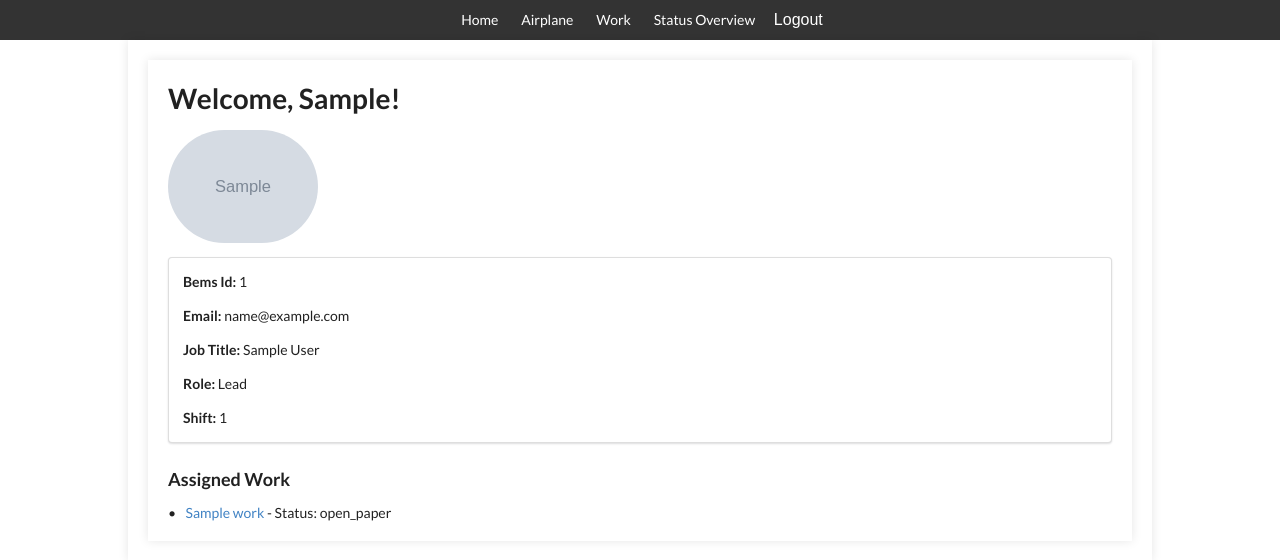
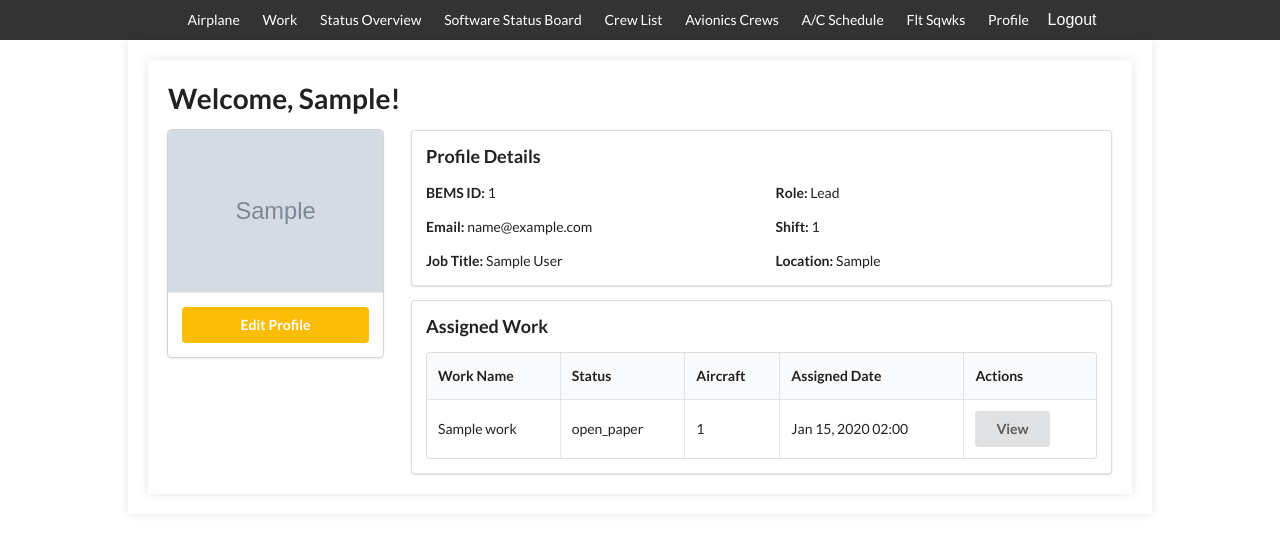
Before and after one commit to rSchleckser/avionics-status-board, a Django app: page /users/profile/ in a window 1280 px wide. Shown: the top 560 px of the page. Run offline with Django 5.2, Linux system fonts and the light colour scheme; a user stored in the database is signed in; tables that the repository leaves empty hold one stand-in row (values such as "Sample post"); grey boxes marked "Sample" are stand-in pictures; some libraries are stand-ins or nearby versions.

Commit message:
feat: create edit page for profile, and assignment times on work model.

```diff
--- a/avionics_status_board/avionics_status_board/settings.py
+++ b/avionics_status_board/avionics_status_board/settings.py
@@ -115,7 +115,7 @@ AUTH_PASSWORD_VALIDATORS = [
 
 LANGUAGE_CODE = 'en-us'
 
-TIME_ZONE = 'UTC'
+TIME_ZONE = "America/Los_Angeles"
 
 USE_I18N = True
 
--- a/avionics_status_board/avionics_status_board/templates/base.html
+++ b/avionics_status_board/avionics_status_board/templates/base.html
@@ -58,10 +58,15 @@
 
   <nav>
     {% if user.is_authenticated %}
-    <a href="{% url 'users:profile' %}">Home</a>
     <a href="{% url 'airplane:list' %}">Airplane</a>
     <a href="{% url 'work:work-list' %}">Work</a>
     <a href="{% url 'work:status-overview' %}">Status Overview</a>
+    <a href="#">Software Status Board</a>
+    <a href="#">Crew List</a>
+    <a href="#">Avionics Crews</a>
+    <a href="#">A/C Schedule</a>
+    <a href="#">Flt Sqwks</a>
+    <a href="{% url 'users:profile' %}">Profile</a>
     <form class="logout-form" action="{% url 'users:logout' %}" method="post">
       {% csrf_token %}
       <button type="submit">Logout</button>
--- a/avionics_status_board/users/templates/users/profile.html
+++ b/avionics_status_board/users/templates/users/profile.html
@@ -8,16 +8,30 @@
     {{ user.first_name }}!
   </h1>
 
-  <!-- Profile Picture -->
+  <div class="ui grid">
+    <!-- Profile Picture Section -->
+    <div class="four wide column">
+      <div class="ui card">
+        <div class="image">
           {% if user.profile_pic %}
           <img src="{{ user.profile_pic.url }}" alt="Profile Picture" class="ui small circular image">
           {% else %}
-  <p>No profile picture uploaded.</p>
+          <img src="https://via.placeholder.com/150" alt="Default Avatar" class="ui small circular image">
           {% endif %}
+        </div>
+        <div class="content">
+          <a href="{% url 'users:profile-edit' %}" class="ui yellow button fluid">Edit Profile</a>
+        </div>
+      </div>
+    </div>
 
-  <!-- User Info -->
+    <!-- User Information Section -->
+    <div class="twelve wide column">
       <div class="ui segment">
-    <p><strong>Bems Id:</strong>
+        <h3>Profile Details</h3>
+        <div class="ui two column stackable grid">
+          <div class="column">
+            <p><strong>BEMS ID:</strong>
               {{ user.bems_id }}
             </p>
             <p><strong>Email:</strong>
@@ -26,28 +40,63 @@
             <p><strong>Job Title:</strong>
               {{ user.job_title }}
             </p>
+          </div>
+          <div class="column">
             <p><strong>Role:</strong>
               {{ user.get_role_display }}
             </p>
             <p><strong>Shift:</strong>
               {{ user.shift }}
             </p>
+            <p><strong>Location: </strong>
+              {{user.location}}
+            </p>
+          </div>
+        </div>
       </div>
 
-  <!-- Assigned Work -->
+      <!-- Assigned Work Section -->
+      <div class="ui segment">
         <h3>Assigned Work</h3>
         {% if user_work %}
-  <ul class="ui list">
+        <table class="ui celled table">
+          <thead>
+            <tr>
+              <th>Work Name</th>
+              <th>Status</th>
+              <th>Aircraft</th>
+              <th>Assigned Date</th>
+              <th>Actions</th>
+            </tr>
+          </thead>
+          <tbody>
             {% for work in user_work %}
-    <li>
-      <a href="{% url 'work:work-detail' work.pk %}">
-        {{ work.name }}</a> - Status:
+            <tr>
+              <td>
+                {{ work.name }}
+              </td>
+              <td>
                 {{ work.status }}
-    </li>
+              </td>
+              <td>
+                {{ work.airplane.line_number }}
+              </td>
+              <td>
+                {{ work.assigned_at|date:"M d, Y H:i" }}
+              </td>
+              <td>
+                <a href="{% url 'work:work-detail' work.pk %}" class="ui button">View</a>
+              </td>
+            </tr>
+
             {% endfor %}
-  </ul>
+          </tbody>
+        </table>
         {% else %}
         <p>No work assignments yet.</p>
         {% endif %}
       </div>
+    </div>
+  </div>
+</div>
 {% endblock %}
--- a/avionics_status_board/users/urls.py
+++ b/avionics_status_board/users/urls.py
@@ -1,12 +1,13 @@
 from django.urls import path
 from django.contrib.auth import views as auth_views
-from .views import ProfileView, SignupView
+from .views import ProfileView, SignupView, ProfileUpdate
 
 app_name = "users"  # Namespace for URL resolution
 
 urlpatterns = [
     # User profile page
     path("profile/", ProfileView.as_view(), name="profile"),
+    path("profile/edit/", ProfileUpdate.as_view(), name="profile-edit"),
 
     # Authentication URLs
     path("login/", auth_views.LoginView.as_view(template_name="users/login.html"), name="login"),
--- a/avionics_status_board/users/views.py
+++ b/avionics_status_board/users/views.py
@@ -1,9 +1,9 @@
 from django.contrib.auth import login
 from django.urls import reverse_lazy
-from django.views.generic.edit import CreateView
-from .forms import CustomUserCreationForm
+from django.views.generic.edit import CreateView, UpdateView
+from .forms import CustomUserCreationForm, ProfileUpdateForm
 from .models import CustomUser
-from django.contrib.auth.mixins import LoginRequiredMixin
+from django.contrib.auth.mixins import LoginRequiredMixin, UserPassesTestMixin
 from django.views.generic.detail import DetailView
 from work.models import Work
 
@@ -26,9 +26,24 @@ class ProfileView(LoginRequiredMixin, DetailView):
     context_object_name = "user"
 
     def get_object(self):
-        return self.request.user  # Fetch the logged-in user's profile
+        return self.request.user
 
     def get_context_data(self, **kwargs):
         context = super().get_context_data(**kwargs)
-        context["user_work"] = Work.objects.filter(assigned_to=self.request.user)  # ✅ Corrected field
+        context["user_work"] = Work.objects.filter(assigned_to=self.request.user).order_by("-assigned_at")
         return context
+
+
+class ProfileUpdate(LoginRequiredMixin, UserPassesTestMixin, UpdateView):
+    model = CustomUser
+    form_class = ProfileUpdateForm
+    template_name = "users/profile_edit.html"
+    success_url = reverse_lazy("users:profile")
+
+    def get_object(self, queryset=None):
+        """Ensure the user can only edit their own profile."""
+        return self.request.user
+
+    def test_func(self):
+        """Check if the user is updating their own profile."""
+        return self.get_object() == self.request.user
--- a/avionics_status_board/work/models.py
+++ b/avionics_status_board/work/models.py
@@ -1,10 +1,12 @@
 from django.db import models
+from django.utils.timezone import now
 from users.models import CustomUser
-from airplane.models import Airplane  # Updated import
+from airplane.models import Airplane
 
 class Work(models.Model):
     name = models.CharField(max_length=255)
     description = models.TextField(blank=True, null=True)
+
     type = models.CharField(
         max_length=50,
         choices=[
@@ -16,6 +18,7 @@ class Work(models.Model):
             ("other", "Other"),
         ],
     )
+
     status = models.CharField(
         max_length=50,
         choices=[
@@ -27,10 +30,21 @@ class Work(models.Model):
         ],
         default="pending",
     )
-    airplane = models.ForeignKey(Airplane, on_delete=models.CASCADE)  # Updated reference
+
+    airplane = models.ForeignKey(Airplane, on_delete=models.CASCADE)
     assigned_to = models.ForeignKey(CustomUser, on_delete=models.SET_NULL, null=True, blank=True)
+    assigned_at = models.DateTimeField(null=True, blank=True)  # Track when assigned
+
     created_at = models.DateTimeField(auto_now_add=True)
     updated_at = models.DateTimeField(auto_now=True)
 
+    def save(self, *args, **kwargs):
+        """Automatically update assigned_at when assigned_to changes."""
+        if self.assigned_to and not self.assigned_at:  # Only set if it's assigned for the first time
+            self.assigned_at = now()
+        elif not self.assigned_to:  # Reset if unassigned
+            self.assigned_at = None
+        super().save(*args, **kwargs)
+
     def __str__(self):
         return f"{self.name} - {self.airplane.line_number}"
--- a/avionics_status_board/work/templates/work/work_detail.html
+++ b/avionics_status_board/work/templates/work/work_detail.html
@@ -18,6 +18,10 @@
 <p>Assigned To:
   {{ object.assigned_to|default:"Unassigned" }}
 </p>
+<p>Assigned At:
+  {{ object.assigned_at|default_if_none:"Unassigned" }}
+</p>
+
 <p>Created At:
   {{ object.created_at }}
 </p>
```
Also changed, not shown: avionics_status_board/users/forms.py (+15 -0 lines), avionics_status_board/users/templates/users/profile_edit.html (added, +14 -0 lines), avionics_status_board/work/migrations/0007_work_assigned_at.py (added). Lines whose indentation alone changed are shown as unchanged.
